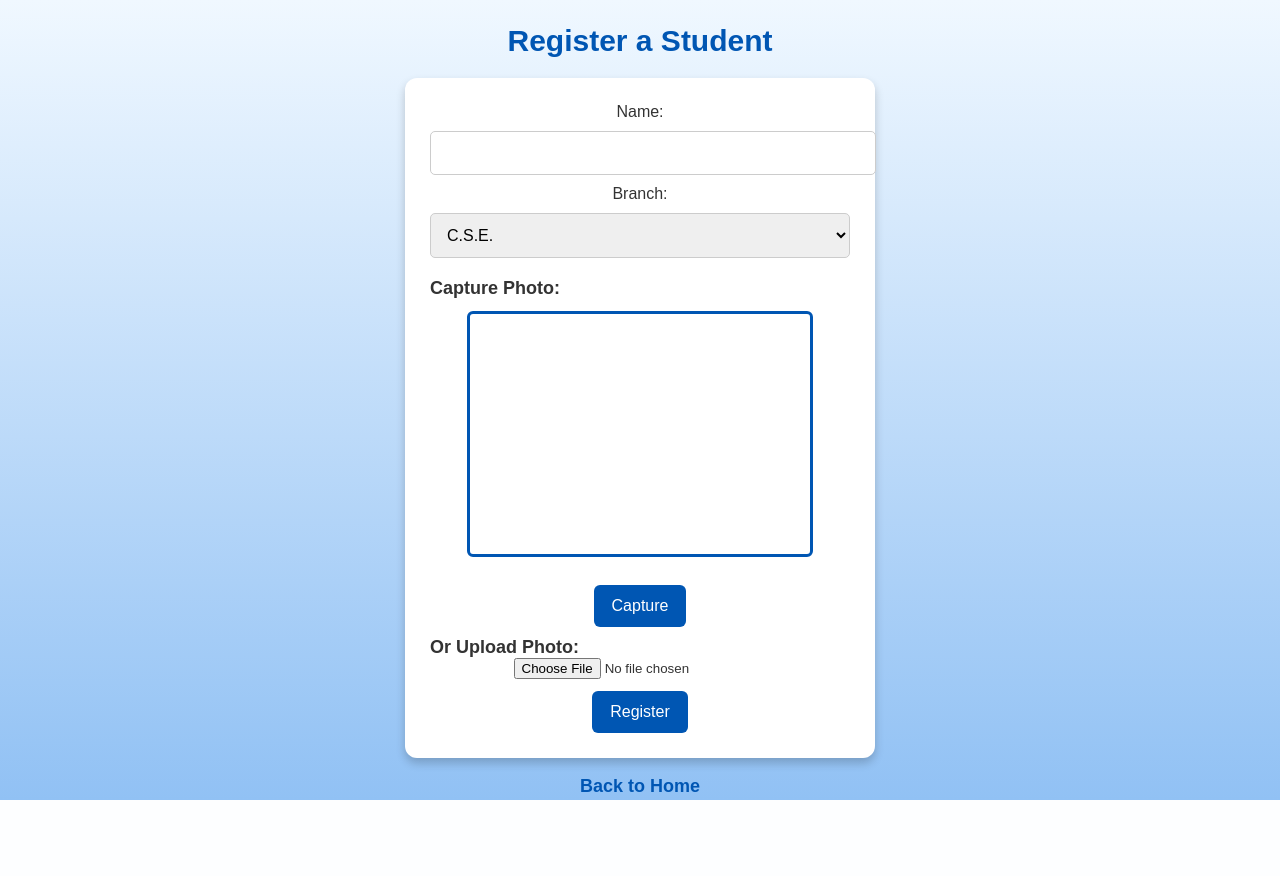
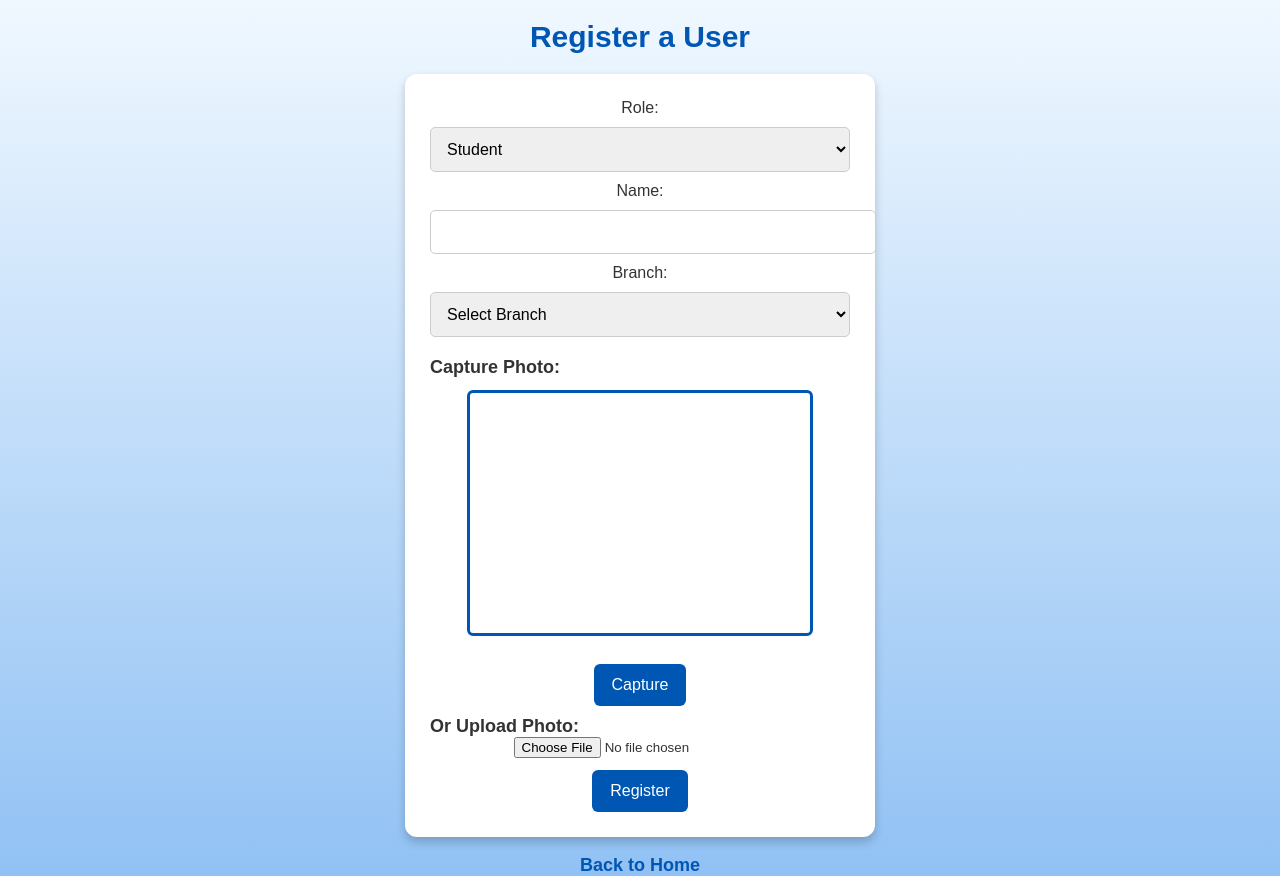
Before and after one commit to Abhinav-Sharmaaaa/Face-Recognition-Attendance-App, a Flask app: page /register in a window 1280 px wide. Before the commit the page ends 800 px from the top, so only its background shows below. Run offline with Flask 3, Linux system fonts and the light colour scheme; a user stored in the database is signed in; parts of the project's set-up code (start-up, migrations or seed data) failed here and were passed over; some libraries are stand-ins or nearby versions.

Commit message:
added option for other roles to register

```diff
--- a/app.py
+++ b/app.py
@@ -84,8 +84,8 @@ except AttributeError:
      exit("OpenCV FaceRecognizerSF unavailable.")
 
 
-# --- Known Face Data Handling (Unchanged) ---
-known_face_data = {} # Cache: name -> {'embedding': np.array, 'branch': str}
+# --- Known Face Data Handling ---
+known_face_data = {} # Cache: name -> {'embedding': np.array, 'branch': str, 'role': str} # Added role
 known_face_embeddings_list = [] # List of embeddings for faster comparison
 known_face_names = [] # List of names corresponding to embeddings list
 
@@ -98,12 +98,12 @@ def load_known_faces():
     temp_embeddings_list = []
     temp_names_list = []
     try:
-        # Fetch only necessary fields
-        # Using 'students' collection as per original code
-        users_cursor = mongo.db.students.find({}, {"name": 1, "branch": 1, "face_embedding": 1})
+        # Fetch necessary fields including role
+        # Using 'students' collection name (consider renaming to 'users' later)
+        users_cursor = mongo.db.students.find({}, {"name": 1, "branch": 1, "role": 1, "face_embedding": 1}) # Added role
         count = 0
         for user_doc in users_cursor:
-            # Check if essential data exists
+            # Check if essential data exists (name and embedding are crucial)
             if 'face_embedding' in user_doc and user_doc['face_embedding'] and 'name' in user_doc:
                 try:
                     # Convert embedding from list (stored in MongoDB) to NumPy array
@@ -112,7 +112,8 @@ def load_known_faces():
                     if embedding_np.shape == (128,):
                         known_face_data[user_doc['name']] = {
                             'embedding': embedding_np,
-                            'branch': user_doc.get('branch', 'N/A') # Handle missing branch
+                            'branch': user_doc.get('branch'), # Get branch (might be None)
+                            'role': user_doc.get('role', 'Unknown') # Get role, default if missing
                         }
                         temp_embeddings_list.append(embedding_np)
                         temp_names_list.append(user_doc['name'])
@@ -422,13 +423,27 @@ def register():
 
     if request.method == 'POST':
         name = request.form.get('name')
+        role = request.form.get('role') # Added role field
+        # Convert role to lowercase for consistent validation and storage
+        role = role.lower() if role else None
         branch = request.form.get('branch') # Or department, group etc.
         photo_data = request.form.get('photo') # From webcam capture
         uploaded_file = request.files.get('uploadPhoto') # From file upload
 
-        if not name or not branch:
-            flash("Name and Branch/Department are required.", "error")
-            return render_template('register.html'), 400 # Re-render form with error
+        # Validate role
+        allowed_roles = ['student', 'staff', 'others']
+        if not role or role not in allowed_roles:
+            flash(f"Invalid or missing role. Must be one of: {', '.join(allowed_roles)}.", "error")
+            return render_template('register.html'), 400
+
+        # Validate required fields based on role
+        if not name:
+             flash("Name is required.", "error")
+             return render_template('register.html'), 400
+        if role in ['student', 'staff'] and not branch:
+            flash("Branch/Department is required for students and staff.", "error")
+            return render_template('register.html'), 400
+        # For 'others', branch is optional/ignored
 
         image = None
         image_source = "unknown"
@@ -515,15 +530,22 @@ def register():
             india_tz = pytz.timezone('Asia/Kolkata')
             # Convert NumPy array embedding to list for MongoDB storage
             embedding_list = face_embedding.tolist()
-            # Using 'students' collection name as per original code
-            mongo.db.students.insert_one({
+            user_data = {
                 'name': name,
-                'branch': branch,
+                'role': role, # Store the role
                 'face_embedding': embedding_list,
                 'registered_at': datetime.now(india_tz)
-            })
-            logging.info(f"Successfully registered user: {name}")
-            flash(f"User '{name}' registered successfully!", "success")
+            }
+            # Include branch only if role is student or staff
+            if role in ['student', 'staff']:
+                user_data['branch'] = branch
+            else:
+                 user_data['branch'] = None # Or omit, depending on preference
+
+            # Using 'students' collection name as per original code (consider renaming later)
+            mongo.db.students.insert_one(user_data)
+            logging.info(f"Successfully registered user: {name} with role: {role}")
+            flash(f"User '{name}' ({role}) registered successfully!", "success")
             load_known_faces() # Refresh the in-memory cache
             return redirect(url_for('view_students')) # Redirect to the student list
 
@@ -558,12 +580,14 @@ def view_students():
 
         # --- Determine Sort Order ---
         mongo_sort_order = 1 if sort_order == 'asc' else -1
-        valid_sort_fields = ['name', 'branch', 'registered_at']
+        # Added 'role' to valid sort fields
+        valid_sort_fields = ['name', 'branch', 'role', 'registered_at']
         if sort_by not in valid_sort_fields:
             sort_by = 'name' # Default to name if invalid field provided
 
         # --- Fetch Data ---
-        students_cursor = mongo.db.students.find(query, {"name": 1, "branch": 1, "registered_at": 1, "_id": 1}) \
+        # Fetch 'role' field as well
+        students_cursor = mongo.db.students.find(query, {"name": 1, "branch": 1, "role": 1, "registered_at": 1, "_id": 1}) \
                                           .sort(sort_by, mongo_sort_order)
         students_list = list(students_cursor)
 
@@ -608,19 +632,30 @@ def edit_student(student_id):
         return redirect(url_for('view_students'))
 
     # Fetch the student to edit
+    # Fetch role as well
     student = mongo.db.students.find_one({'_id': oid})
     if not student:
-        flash("Student not found.", "error")
+        flash("User not found.", "error") # Changed message slightly
         return redirect(url_for('view_students'))
 
     if request.method == 'POST':
         # Process the form submission
         new_name = request.form.get('name')
+        new_role = request.form.get('role') # Added role
         new_branch = request.form.get('branch')
 
-        if not new_name or not new_branch:
-            flash("Name and Branch cannot be empty.", "error")
-            # Re-render edit form with current data and error
+        # Validate role
+        allowed_roles = ['student', 'staff', 'others']
+        if not new_role or new_role not in allowed_roles:
+            flash(f"Invalid or missing role. Must be one of: {', '.join(allowed_roles)}.", "error")
+            return render_template('edit_student.html', student=student, student_id=student_id) # Re-render form
+
+        # Validate required fields based on role
+        if not new_name:
+             flash("Name cannot be empty.", "error")
+             return render_template('edit_student.html', student=student, student_id=student_id)
+        if new_role in ['student', 'staff'] and not new_branch:
+            flash("Branch/Department is required for students and staff.", "error")
             return render_template('edit_student.html', student=student, student_id=student_id)
 
         # Check if the name is being changed to one that already exists (excluding the current student)
@@ -629,24 +664,33 @@ def edit_student(student_id):
             flash(f"Another student with the name '{new_name}' already exists.", "error")
             return render_template('edit_student.html', student=student, student_id=student_id)
 
+        # Prepare update data
+        update_data = {
+            'name': new_name,
+            'role': new_role
+        }
+        if new_role in ['student', 'staff']:
+            update_data['branch'] = new_branch
+        else:
+            # If role changed to 'others', explicitly set branch to None or remove it
+            update_data['branch'] = None # Or use '$unset': {'branch': ""} if you prefer removal
+
         # Update the student record
         try:
             update_result = mongo.db.students.update_one(
                 {'_id': oid},
-                {'$set': {'name': new_name, 'branch': new_branch}}
+                {'$set': update_data}
             )
 
             if update_result.modified_count > 0:
-                 # If name changed, update the cache and potentially seen_log
-                if student['name'] != new_name:
-                    logging.info(f"Student name changed from '{student['name']}' to '{new_name}'. Reloading face cache.")
-                    # Update seen_log entries (optional, can be slow if many logs)
-                    # mongo.db.seen_log.update_many({'name': student['name']}, {'$set': {'name': new_name}})
-                    load_known_faces() # Reload cache as name (key) changed
-
-                flash(f"Student '{new_name}' updated successfully.", "success")
+                flash(f"User '{new_name}' updated successfully.", "success")
+                 # If name changed, update the cache
+                if student.get('name') != new_name:
+                    logging.info(f"User name changed from '{student.get('name', 'N/A')}' to '{new_name}'. Reloading face cache.")
+                    # Consider updating seen_log if necessary
+                    load_known_faces() # Reload cache as name (key) might have changed
             else:
-                 flash("No changes detected or update failed.", "info") # Or error if update_result indicates failure
+                 flash("No changes detected or update failed.", "info")
 
             return redirect(url_for('view_students'))
 
--- a/templates/register.html
+++ b/templates/register.html
@@ -3,31 +3,41 @@
 <head>
     <meta charset="UTF-8">
     <meta name="viewport" content="width=device-width, initial-scale=1.0">
-    <title>Register Student</title>
+    <title>Register User</title>
     <link rel="stylesheet" href="../static/styles.css">
 </head>
 <body>
-    <h1>Register a Student</h1>
+    <h1>Register a User</h1>
     <form id="registerForm" action="/register" method="post" enctype="multipart/form-data">
+        Role:
+        <select name="role" id="roleSelect" required>
+            <option value="Student">Student</option>
+            <option value="Staff">Staff</option>
+            <option value="Others">Others</option>
+        </select><br>
+
         Name: <input type="text" name="name" required><br>
 
-        Branch:
-        <select name="branch" required>
-            <option value="C.S.E.">C.S.E.</option>
-            <option value="I.T.">I.T.</option>
+        <div id="branchDiv">
+            Branch:
+            <select name="branch" id="branchSelect">
+                <option value="">Select Branch</option> <!-- Added default option -->
+                <option value="C.S.E.">C.S.E.</option>
+                <option value="I.T.">I.T.</option>
             <option value="Electronics">Electronics</option>
             <option value="Mechanical">Mechanical</option>
             <option value="Automobile">Automobile</option>
             <option value="Civil">Civil</option>
             <option value="Pharmacy">Pharmacy</option>
-        </select><br>
+            </select><br>
+        </div>
 
         <div>
             <label for="photo">Capture Photo:</label>
             <video id="video" width="320" height="240" autoplay></video>
             <button type="button" id="snap">Capture</button>
             <canvas id="canvas" width="320" height="240" style="display:none;"></canvas>
-            <input type="hidden" name="photo" id="photo" required>
+            <input type="hidden" name="photo" id="photo">
             <img id="capturedPhoto" src="" alt="Captured Photo" style="display:none; width:320px; height:240px;">
             <button type="button" id="reCapture" style="display:none;">Re-capture</button>
         </div>
@@ -73,6 +83,31 @@
             capturedPhoto.style.display = 'none';
             reCaptureButton.style.display = 'none';
         });
+
+        // --- Added JavaScript for conditional branch field ---
+        const roleSelect = document.getElementById('roleSelect');
+        const branchDiv = document.getElementById('branchDiv');
+        const branchSelect = document.getElementById('branchSelect');
+
+        function toggleBranchField() {
+            const selectedRole = roleSelect.value;
+            if (selectedRole === 'Student' || selectedRole === 'Staff') {
+                branchDiv.style.display = 'block';
+                branchSelect.required = true;
+            } else {
+                branchDiv.style.display = 'none';
+                branchSelect.required = false;
+                branchSelect.value = ''; // Clear selection if hidden
+            }
+        }
+
+        // Initial check on page load
+        toggleBranchField();
+
+        // Add event listener
+        roleSelect.addEventListener('change', toggleBranchField);
+        // --- End of added JavaScript ---
+
     </script>
 </body>
 </html>
```
